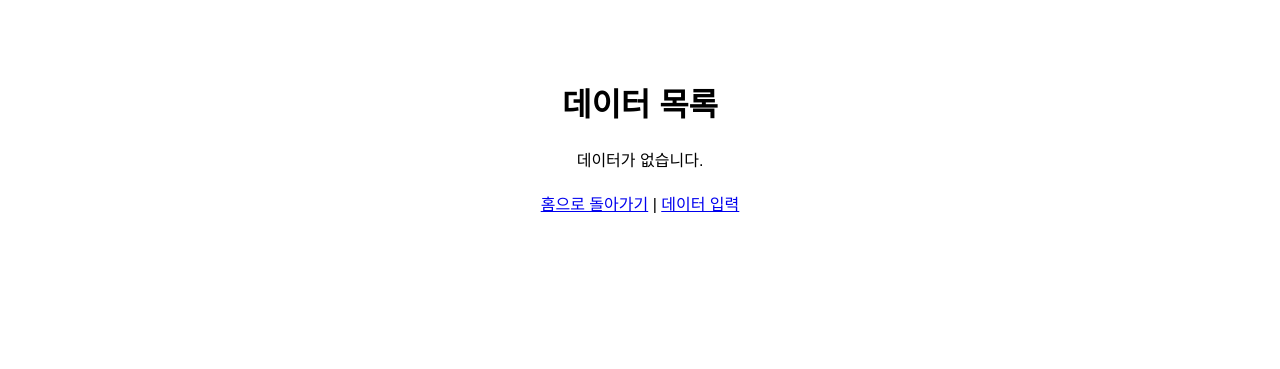
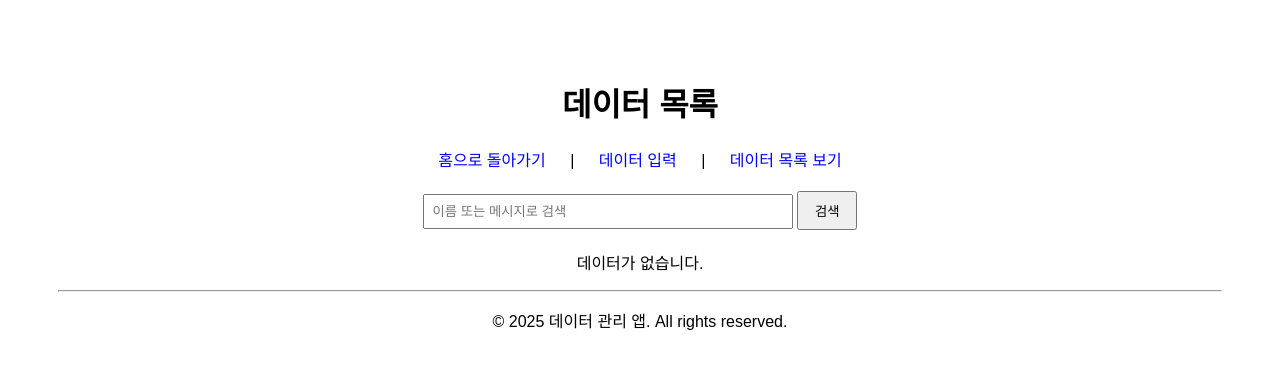
Before and after one commit to hwayeon000/jinjaStudy, a FastAPI app: page /list in a window 1280 px wide. Shown: the top 369 px of the page. Run offline with FastAPI, Linux system fonts and the light colour scheme.

Commit message:
페이지 분리, 검색 추가

```diff
--- a/main.py
+++ b/main.py
@@ -3,18 +3,52 @@ import traceback
 from fastapi import FastAPI, Form, Request
 from fastapi.templating import Jinja2Templates
 from fastapi.responses import HTMLResponse, RedirectResponse
+from fastapi.staticfiles import StaticFiles
 from pydantic import BaseModel
 from typing import List
 import uvicorn
 import webbrowser
 import threading
 import time
+import logging
+# 수정: 검색 기능 처리를 위해 ThreadPoolExecutor 추가
+from concurrent.futures import ThreadPoolExecutor
+import asyncio
+# 수정: 정적 파일에 캐싱 헤더를 추가하기 위해 Starlette 미들웨어와 Response 임포트
+from starlette.middleware.base import BaseHTTPMiddleware
+from starlette.responses import Response
 
 # 스크립트 시작을 알리는 로그
 print("Loading main.py...")
 
+# Uvicorn 로그 필터링 설정
+logging.getLogger("uvicorn.access").addFilter(
+    lambda record: "favicon.ico" not in record.getMessage() and "apple-touch-icon" not in record.getMessage()
+)
+
 # FastAPI 애플리케이션 초기화
 app = FastAPI()
+
+# 수정: StaticFiles의 headers 파라미터 제거, 캐싱은 미들웨어로 처리
+# 정적 파일 디렉토리 마운트: static 디렉토리의 파일 제공
+app.mount(
+    "/static",
+    StaticFiles(directory="static"),  # headers 파라미터 제거: FastAPI 0.115.0에서 지원되지 않음
+    name="static"
+)
+
+# 수정: 정적 파일에 Cache-Control 헤더를 추가하는 미들웨어
+# /static 경로의 응답에 캐싱 헤더 적용
+class CacheControlMiddleware(BaseHTTPMiddleware):
+    async def dispatch(self, request: Request, call_next):
+        response = await call_next(request)
+        # /static 경로에만 Cache-Control 헤더 추가
+        if request.url.path.startswith("/static/"):
+            response.headers["Cache-Control"] = "public, max-age=31536000"  # 1년 캐싱
+        return response
+
+# 미들웨어 등록
+app.add_middleware(CacheControlMiddleware)
 
 # Jinja2 템플릿 엔진 초기화, templates 디렉토리에서 HTML 파일 로드
 try:
@@ -24,6 +58,11 @@ except Exception as e:
     print(f"Error initializing Jinja2Templates: {e}", file=sys.stderr)
     sys.exit(1)
 
+# apple-touch-icon-precomposed.png 요청을 apple-touch-icon.png로 리다이렉트
+@app.get("/apple-touch-icon-precomposed.png")
+async def apple_touch_icon_precomposed():
+    return RedirectResponse(url="/static/apple-touch-icon.png")
+
 # 데이터 모델 정의: 이름과 메시지를 저장
 class DataItem(BaseModel):
     name: str
@@ -31,6 +70,18 @@ class DataItem(BaseModel):
 
 # 메모리 기반 임시 데이터 저장소 (데이터베이스 대체)
 data_store: List[DataItem] = []
+
+# 검색 처리 함수: 스레드에서 실행 가능
+# query를 받아 data_store에서 이름 또는 메시지에 포함된 항목 필터링
+def search_data(query: str) -> List[DataItem]:
+    print(f"Searching for query: {query}")  # 디버깅 로그
+    if not query:
+        return data_store
+    return [item for item in data_store if query.lower() in item.name.lower() or query.lower() in item.message.lower()]
+
+# 스레드 풀 설정: 검색 작업을 별도 스레드에서 처리
+# max_workers=2로 제한해 리소스 사용 최적화
+executor = ThreadPoolExecutor(max_workers=2)
 
 # 홈페이지 라우트: index.html 렌더링
 @app.get("/", response_class=HTMLResponse)
@@ -56,6 +107,17 @@ async def submit_form(request: Request, name: str = Form(...), message: str = Fo
 async def list_data(request: Request):
     print("Accessing list route")
     return templates.TemplateResponse("list.html", {"request": request, "data": data_store})
+
+# 검색 라우트: GET 요청으로 /search 경로 처리
+# query 파라미터를 받아 스레드에서 검색 처리
+@app.get("/search", response_class=HTMLResponse)
+async def search(request: Request, query: str = ""):
+    print(f"Accessing search route with query={query}")
+    # 검색 작업을 스레드 풀에서 실행
+    loop = asyncio.get_running_loop()
+    filtered_data = await loop.run_in_executor(executor, search_data, query)
+    # list.html 렌더링, 검색 결과와 쿼리 전달
+    return templates.TemplateResponse("list.html", {"request": request, "data": filtered_data, "query": query})
 
 # 데이터 수정 폼 라우트: edit.html 렌더링, 선택한 데이터 로드
 @app.get("/edit/{index}", response_class=HTMLResponse)
@@ -91,15 +153,23 @@ if __name__ == "__main__":
     try:
         # 브라우저를 3초 후에 여는 함수
         def open_browser():
-            time.sleep(3)
-            print("Opening browser at http://127.0.0.1:8000")
-            webbrowser.open("http://127.0.0.1:8000")
+            time.sleep(3)  # 서버 시작 후 3초 대기, 서버가 준비될 시간 확보
+            print("Opening browser at http://127.0.0.1:8000")  # 디버깅 로그
+            webbrowser.open("http://127.0.0.1:8000")  # 기본 브라우저로 홈페이지 열기
 
-        print("Starting FastAPI server...")
+        print("Starting FastAPI server...")  # 디버깅 로그
+        # 별도 스레드에서 브라우저 열기 실행
+        # threading.Thread: 새로운 스레드 생성
+        # target=open_browser: 실행할 함수 지정
+        # daemon=True: 메인 프로그램 종료 시 스레드도 자동 종료, 리소스 누수 방지. !!주의:데몬 스레드는 강제 종료되므로 중요한 작업(예:데이터 저장)을 수행하는 스레드에는 적합하지 않음!!
+        # start(): 스레드 시작
         threading.Thread(target=open_browser, daemon=True).start()
         # Uvicorn 서버 실행, reload=True로 개발 모드 활성화
-        uvicorn.run("main:app", host="127.0.0.1", port=8000, reload=True)
+        # 개발 단계에서만 reload=True 사용하고, 프로덕션 환경에서는 reload=False로 설정.
+        # uvicorn.run("main:app", host="127.0.0.1", port=8000, reload=True)
+        uvicorn.run("main:app", host="127.0.0.1", port=8000, reload=True, reload_dirs=["templates", "static"])
     except Exception as e:
+        # 서버 시작 중 에러 발생 시 출력 및 프로그램 종료
         print(f"Error occurred: {e}", file=sys.stderr)
         traceback.print_exc(file=sys.stderr)
         sys.exit(1)
--- /dev/null
+++ b/templates/base.html
@@ -0,0 +1,43 @@
+<!DOCTYPE html>
+<html lang="ko">
+<head>
+    <meta charset="UTF-8">
+    <!-- 페이지 제목: 자식 템플릿에서 정의 -->
+    <title>{% block title %}{% endblock %}</title>
+    <!-- Favicon 및 Apple Touch Icon: 기존 정적 파일 경로 유지 -->
+    <link rel="icon" type="image/x-icon" href="/static/favicon.ico">
+    <link rel="apple-touch-icon" href="/static/apple-touch-icon.png">
+    <!-- 기본 스타일: 모든 페이지에서 공통적으로 적용 -->
+    <!-- 기존 HTML 파일들의 공통 스타일을 통합 -->
+    <style>
+        body { font-family: Arial, sans-serif; text-align: center; padding: 50px; }
+        .nav { margin-top: 20px; }
+        a { margin: 0 20px; text-decoration: none; color: blue; }
+        a:hover { text-decoration: underline; }
+        /* 자식 템플릿에서 추가 스타일 정의 가능 */
+        {% block styles %}{% endblock %}
+    </style>
+</head>
+<body>
+    <!-- 헤더: 모든 페이지에 공통 네비게이션 -->
+    <div class="header">
+        <h1>{% block header_title %}데이터 관리 앱{% endblock %}</h1>
+        <!-- 네비게이션 링크: 모든 페이지에서 일관되게 표시 -->
+        <div class="nav">
+            <a href="/">홈으로 돌아가기</a> |
+            <a href="/form">데이터 입력</a> |
+            <a href="/list">데이터 목록 보기</a>
+        </div>
+    </div>
+
+    <!-- 콘텐츠 블록: 각 페이지의 고유 콘텐츠 삽입 -->
+    {% block content %}
+    {% endblock %}
+
+    <!-- 풋터: 모든 페이지에 공통적으로 표시 -->
+    <div class="footer">
+        <hr>
+        <p>&copy; 2025 데이터 관리 앱. All rights reserved.</p>
+    </div>
+</body>
+</html>
--- a/templates/list.html
+++ b/templates/list.html
@@ -1,21 +1,27 @@
-<!DOCTYPE html>
-<html lang="ko">
-<head>
-    <meta charset="UTF-8">
-    <title>데이터 목록</title>
-    <!-- 기본 스타일: 표와 버튼 레이아웃 -->
+{% extends "base.html" %}
+<!-- base.html 상속: 공통 헤더, 풋터, 스타일 사용 -->
+{% block title %}데이터 목록{% endblock %}
+{% block header_title %}데이터 목록{% endblock %}
+{% block styles %}
+    <!-- 기존 스타일 유지: 표와 버튼 레이아웃 -->
     <style>
-        body { font-family: Arial, sans-serif; text-align: center; padding: 50px; }
         table { margin: 20px auto; border-collapse: collapse; width: 80%; }
         th, td { border: 1px solid #ddd; padding: 8px; text-align: left; }
         th { background-color: #f2f2f2; }
         .action-btn { padding: 5px 10px; margin: 0 5px; }
-        .nav { margin-top: 20px; }
+        /* 검색 폼 스타일 추가: 검색 입력창과 버튼 */
+        .search-form { margin: 20px auto; max-width: 500px; }
+        .search-form input { padding: 8px; width: 70%; }
+        .search-form button { padding: 8px 16px; }
     </style>
-</head>
-<body>
-    <!-- 데이터 목록 페이지 제목 -->
-    <h1>데이터 목록</h1>
+{% endblock %}
+{% block content %}
+    <!-- 검색 폼 추가: /search로 GET 요청 -->
+    <!-- 검색 쿼리 유지: 검색 후 입력값 표시 -->
+    <form class="search-form" action="/search" method="get">
+        <input type="text" name="query" placeholder="이름 또는 메시지로 검색" value="{{ query or '' }}">
+        <button type="submit">검색</button>
+    </form>
     <!-- 데이터 표: 저장된 데이터를 표시, 수정/삭제 버튼 포함 -->
     {% if data %}
         <table>
@@ -45,10 +51,5 @@
         <!-- 데이터가 없을 때 표시 -->
         <p>데이터가 없습니다.</p>
     {% endif %}
-    <!-- 네비게이션 링크: 홈과 데이터 입력 페이지로 이동 -->
-    <div class="nav">
-        <a href="/">홈으로 돌아가기</a> |
-        <a href="/form">데이터 입력</a>
-    </div>
-</body>
-</html>
+    <!-- 네비게이션 링크 제거: base.html에서 공통 제공 -->
+{% endblock %}
```
Also changed, not shown: templates/edit.html (+10 -19 lines), templates/form.html (+10 -19 lines), templates/index.html (+11 -23 lines), static/apple-touch-icon.png (added), static/favicon.ico (added), 2 other files.
